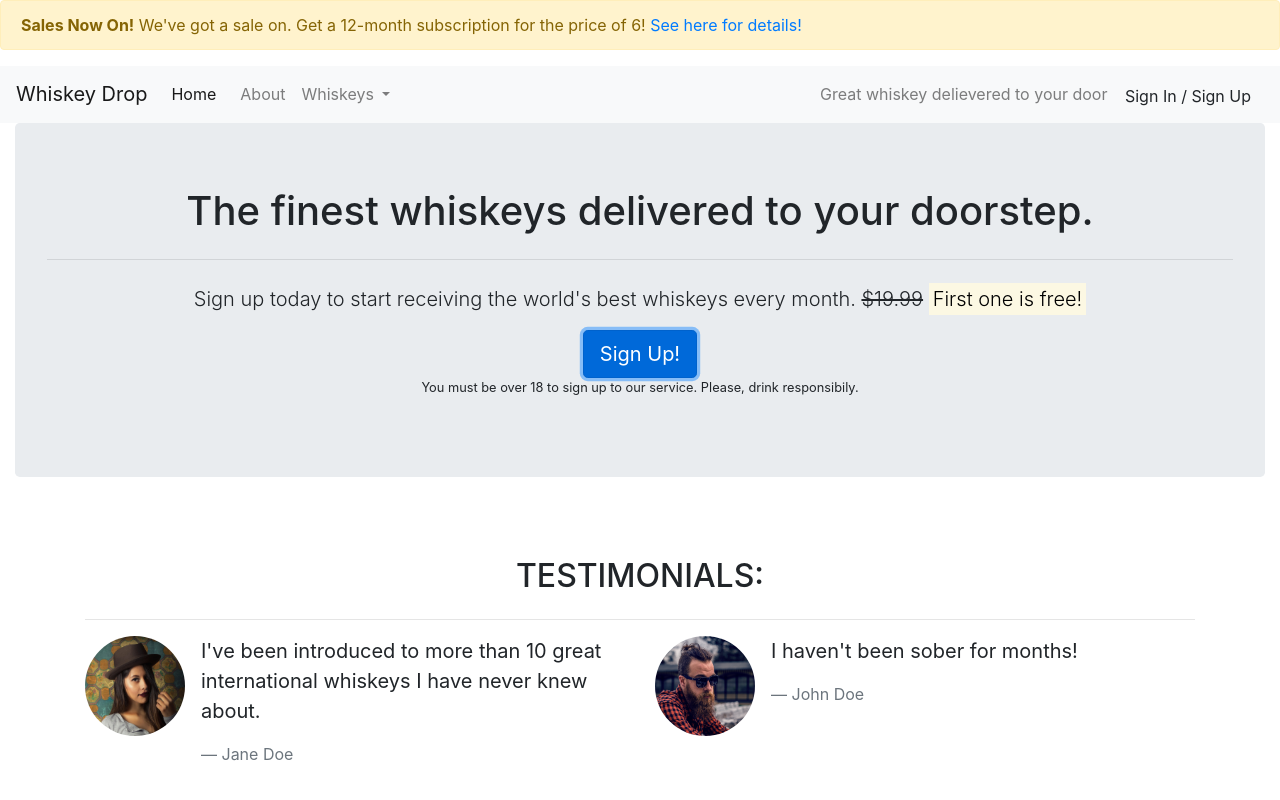
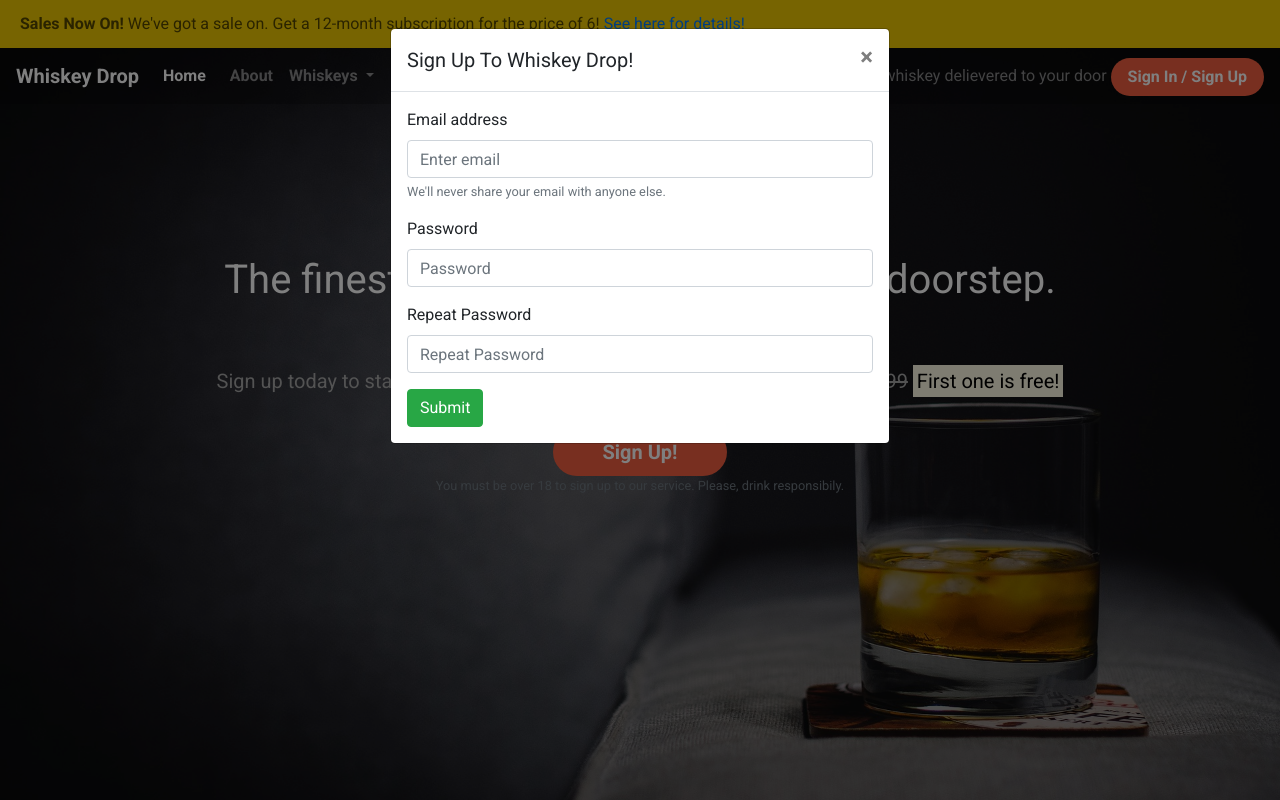
Before and after one commit to thanh-cao/whiskey-drop-exercise, a plain HTML site: page index.html in a window 1280 px wide. Both pictures are taken after a click on the button "Sign Up!". Shown: the top 800 px of the page. Drawn offline with nearby package versions, Linux system fonts and the light colour scheme.

Commit message:
Add stylesheet.css

```diff
--- /dev/null
+++ b/css/style.css
@@ -0,0 +1,101 @@
+body {
+    font-family: 'Roboto', sans-serif;
+}
+
+.sales-alert {
+    background-color: #eec802;
+    color: #544600;
+    margin-bottom: 0;
+    border-radius: 0;
+    border: none;
+}
+
+.navalert-container .col-12 {
+    padding-left: 0;
+    padding-right: 0;
+}
+.callout-container {
+    height: 100vh;
+    background: url('../images/whiskey-background.jpg') bottom right / cover no-repeat;
+    display: flex;
+    align-items: center;
+    justify-content: center;
+    position: relative;
+}
+
+.callout-container::before {
+    content: "";
+    position: absolute;
+    top: 0px;
+    right: 0px;
+    bottom: 0px;
+    left: 0px;
+    background-color: rgba(0, 0, 0, 0.4);
+}
+.navbar {
+    margin-bottom: 0;
+    width: 100%;
+    background-color: rgba(0, 0, 0, .25);
+    border: 0;
+}
+
+.navalert-container {
+    position: absolute;
+    top: 0;
+    left: 0;
+    z-index: 1;
+    padding-left: 0;
+    padding-right: 0;
+}
+
+.navbar-brand, .nav-item .nav-link, .btn.btn--cta {
+    font-weight: bold;
+}
+
+.jumbotron {
+    background-color: transparent;
+}
+
+.jumbotron .lead {
+    color: #a7a7a7;
+    margin: 2rem 0;
+}
+.btn--red {
+    color: white;
+    background-color: #f05f40;
+}
+.btn--red:hover {
+    background-color: #ea4929;
+    color: white;
+}
+
+.block-div {
+    width: 75px;
+    height: 5px;
+    background-color: black;
+}
+
+.block-div--orange {
+    background-color: #f05f40;
+}
+
+.block-div--short {
+    width: 40px;
+}
+
+.block-div--white {
+    background-color: white;
+}
+
+.feature-container-wrapper {
+    background-color: #f05f40;
+}
+
+i.fas {
+    font-size: 2.5rem;
+}
+
+section.features a.btn {
+    color: #f05f40;
+    font-weight: bold;
+}
--- a/index.html
+++ b/index.html
@@ -7,19 +7,28 @@
     <meta http-equiv="X-UA-Compatible" content="ie=edge">
     <link rel="stylesheet" href="https://cdn.jsdelivr.net/npm/bootstrap@4.6.0/dist/css/bootstrap.min.css"
         integrity="sha384-B0vP5xmATw1+K9KRQjQERJvTumQW0nPEzvF6L/Z6nronJ3oUOFUFpCjEUQouq2+l" crossorigin="anonymous">
-    <link href="style.css" rel="stylesheet" type="css/text">
-    <link rel="stylesheet" href="https://use.fontawesome.com/releases/v5.15.3/css/all.css" integrity="sha384-SZXxX4whJ79/gErwcOYf+zWLeJdY/qpuqC4cAa9rOGUstPomtqpuNWT9wdPEn2fk" crossorigin="anonymous">
+    <link rel="stylesheet" href="https://use.fontawesome.com/releases/v5.15.3/css/all.css"
+        integrity="sha384-SZXxX4whJ79/gErwcOYf+zWLeJdY/qpuqC4cAa9rOGUstPomtqpuNWT9wdPEn2fk" crossorigin="anonymous">
+    <link href="https://fonts.googleapis.com/css2?family=Roboto:wght@400;700&display=swap" rel="stylesheet">
+    <link href="css/style.css" rel="stylesheet" type="text/css">
     <title>Whiskey Drop | Taste a new whiskey every month</title>
 </head>
 
 <body>
+    <div class="container-fluid navalert-container">
         <!-- sales-alert -->
-        <div class="alert alert-warning site-wide-alert d-none d-sm-block" role="alert">
-            <strong>Sales Now On!</strong> We've got a sale on. Get a 12-month subscription for the price of 6! <a href="#">See here for details!</a>
+        <div class="container-fluid">
+            <div class="row d-none d-sm-block">
+                <div class="col-12">
+                    <div class="alert alert-warning sales-alert" role="alert">
+                        <strong>Sales Now On!</strong> We've got a sale on. Get a 12-month subscription for the price of
+                        6! <a href="#">See here for details!</a>
                     </div>
-
+                </div>
+            </div>
+        </div>
         <!-- navbar  -->
-    <nav class="navbar navbar-expand-sm navbar-light bg-light">
+        <nav class="navbar navbar-expand-sm navbar-dark">
             <a class="navbar-brand" href="#">Whiskey Drop</a>
             <button class="navbar-toggler" type="button" data-toggle="collapse" data-target="#navbarSupportedContent"
                 aria-controls="navbarSupportedContent" aria-expanded="false" aria-label="Toggle navigation">
@@ -50,23 +59,27 @@
                 </ul>
                 <div class="d-none d-md-block">
                     <span class="navbar-text my-auto">Great whiskey delievered to your door</span>
-                <a href="" class="btn btn--cta btn--red">Sign In / Sign Up</a>
+                    <a href="" class="btn btn--cta rounded-pill px-3 btn--red">Sign In / Sign Up</a>
                 </div>
             </div>
         </nav>
+    </div>
     <!-- /navbar -->
 
     <!-- callout -->
-    <div class="container-fluid">
+    <div class="container-fluid callout-container">
         <div class="row">
             <div class="col-12">
                 <section class="jumbotron text-center">
-                    <h1 class="display-6">The finest whiskeys delivered to your doorstep.</h1>
-                    <hr class="my-4">
-                    <p class="lead">Sign up today to start receiving the world's best whiskeys every month.<br class="d-block d-sm-none">
+                    <h1 class="display-6 text-white">The finest whiskeys delivered to your doorstep.</h1>
+                    <hr class="my-4 block-div block-div--orange">
+                    <p class="lead">Sign up today to start receiving the world's best whiskeys every month.<br
+                            class="d-block d-sm-none">
                         <span class="d-none d-sm-inline"><s>$19.99</s></span> <mark>First one is free!</p></mark>
-                    <a class="btn btn-primary btn-lg" href="#" role="button">Sign Up!</a>
-                    <p class="small">You must be over 18 to sign up to our service. Please, drink responsibily.</p>
+                    <a class="btn btn--cta btn--red rounded-pill btn-lg px-5" href="#" role="button" data-toggle="modal"
+                        data-target="#signupModal">Sign Up!</a>
+                    <p class="small text-muted">You must be over 18 to sign up to our service. Please, drink
+                        responsibily.</p>
                 </section>
             </div>
         </div>
@@ -81,15 +94,17 @@
                     <h2 class="text-uppercase text-center">Testimonials:</h2>
                 </div>
             </div>
-            <hr>
+            <hr class="block-div block-div--short">
             <div class="row">
                 <div class="media col-12 col-md-6">
                     <div class="d-none d-sm-block">
-                        <img src="images/girl-image.png" alt="" class="rounded-circle mr-3" height="100px" width="100px">
+                        <img src="images/girl-image.png" alt="" class="rounded-circle mr-3" height="100px"
+                            width="100px">
                     </div>
                     <div class="media-body">
                         <blockquote class="blockquote">
-                            <p>I've been introduced to more than 10 great international whiskeys I have never knew about.
+                            <p>I've been introduced to more than 10 great international whiskeys I have never knew
+                                about.
                             </p>
                             <footer class="blockquote-footer">Jane Doe</footer>
                         </blockquote>
@@ -112,41 +127,86 @@
     <!-- /testimonials -->
 
     <!-- features -->
-<div class="container text-center py-5 text-white bg-info">
+    <div class="container-fluid feature-container-wrapper">
+        <div class="container text-center py-5 text-white">
             <section class="features">
                 <div class="row">
                     <div class="col-12">
                         <h2 class="text-uppercase">Features:</h2>
                     </div>
                 </div>
-        <hr>
+                <hr class="block-div block-div--short block-div--white">
                 <div class="row">
                     <div class="col-12 col-md-6 col-lg-4 my-3">
                         <i class="fas fa-gift d-none d-sm-block"></i>
                         <h3>Feature 1 <span class="badge badge-success">NEW!</span></h3>
-                <p>Lorem ipsum dolor sit amet, consectetur adipiscing elit, sed do eiusmod tempor incididunt ut labore et dolore magna aliqua. Ut enim ad minim veniam, quis nostrud exercitation ullamco laboris nisi ut aliquip ex ea commodo consequat.</p>
+                        <p>Lorem ipsum dolor sit amet, consectetur adipiscing elit, sed do eiusmod tempor incididunt ut
+                            labore et dolore magna aliqua. Ut enim ad minim veniam, quis nostrud exercitation ullamco
+                            laboris nisi ut aliquip ex ea commodo consequat.</p>
                         <a href="" class="btn btn-sm rounded-pill px-3 btn-light">Read More</a>
                     </div>
                     <div class="col-12 col-md-6 col-lg-4 my-3">
                         <i class="fas fa-credit-card d-none d-sm-block"></i>
                         <h3>Feature 2</h3>
-                <p>Lorem ipsum dolor sit amet, consectetur adipiscing elit, sed do eiusmod tempor incididunt ut labore et dolore magna aliqua. Ut enim ad minim veniam, quis nostrud exercitation ullamco laboris nisi ut aliquip ex ea commodo consequat.</p>
+                        <p>Lorem ipsum dolor sit amet, consectetur adipiscing elit, sed do eiusmod tempor incididunt ut
+                            labore et dolore magna aliqua. Ut enim ad minim veniam, quis nostrud exercitation ullamco
+                            laboris nisi ut aliquip ex ea commodo consequat.</p>
                         <a href="" class="btn btn-sm rounded-pill px-3 btn-light">Read More</a>
                     </div>
                     <div class="col-12 d-md-none d-lg-block col-lg-4 my-3">
                         <i class="fas fa-times-circle d-none d-sm-block"></i>
                         <h3>Feature 3</h3>
-                <p>Lorem ipsum dolor sit amet, consectetur adipiscing elit, sed do eiusmod tempor incididunt ut labore et dolore magna aliqua. Ut enim ad minim veniam, quis nostrud exercitation ullamco laboris nisi ut aliquip ex ea commodo consequat.</p>
+                        <p>Lorem ipsum dolor sit amet, consectetur adipiscing elit, sed do eiusmod tempor incididunt ut
+                            labore et dolore magna aliqua. Ut enim ad minim veniam, quis nostrud exercitation ullamco
+                            laboris nisi ut aliquip ex ea commodo consequat.</p>
                         <a href="" class="btn btn-sm rounded-pill px-3 btn-light">Read More</a>
                     </div>
                 </div>
             </section>
         </div>
+    </div>
     <!-- /features -->
 
-
-    <script src="https://code.jquery.com/jquery-3.5.1.slim.min.js" integrity="sha384-DfXdz2htPH0lsSSs5nCTpuj/zy4C+OGpamoFVy38MVBnE+IbbVYUew+OrCXaRkfj" crossorigin="anonymous"></script>
-    <script src="https://cdn.jsdelivr.net/npm/bootstrap@4.6.0/dist/js/bootstrap.bundle.min.js" integrity="sha384-Piv4xVNRyMGpqkS2by6br4gNJ7DXjqk09RmUpJ8jgGtD7zP9yug3goQfGII0yAns" crossorigin="anonymous"></script>
+    <!-- Modal -->
+    <div class="modal fade" id="signupModal" tabindex="-1" aria-labelledby="signupModal" aria-hidden="true">
+        <div class="modal-dialog">
+            <div class="modal-content">
+                <div class="modal-header">
+                    <h5 class="modal-title" id="exampleModalLabel">Sign Up To Whiskey Drop!</h5>
+                    <button type="button" class="close" data-dismiss="modal" aria-label="Close">
+                        <span aria-hidden="true">&times;</span>
+                    </button>
+                </div>
+                <div class="modal-body">
+                    <form>
+                        <div class="form-group">
+                            <label for="email">Email address</label>
+                            <input type="email" class="form-control" id="email" aria-describedby="emailHelp"
+                                placeholder="Enter email">
+                            <small id="emailHelp" class="form-text text-muted">We'll never share your email with anyone
+                                else.</small>
+                        </div>
+                        <div class="form-group">
+                            <label for="password">Password</label>
+                            <input type="password" class="form-control" id="password" placeholder="Password">
+                        </div>
+                        <div class="form-group">
+                            <label for="passwordRepeat">Repeat Password</label>
+                            <input type="password" class="form-control" id="passwordRepeat"
+                                placeholder="Repeat Password">
+                        </div>
+                        <button type="submit" class="btn btn-success">Submit</button>
+                    </form>
+                </div>
+            </div>
+        </div>
+    </div>
+    <script src="https://code.jquery.com/jquery-3.5.1.slim.min.js"
+        integrity="sha384-DfXdz2htPH0lsSSs5nCTpuj/zy4C+OGpamoFVy38MVBnE+IbbVYUew+OrCXaRkfj"
+        crossorigin="anonymous"></script>
+    <script src="https://cdn.jsdelivr.net/npm/bootstrap@4.6.0/dist/js/bootstrap.bundle.min.js"
+        integrity="sha384-Piv4xVNRyMGpqkS2by6br4gNJ7DXjqk09RmUpJ8jgGtD7zP9yug3goQfGII0yAns"
+        crossorigin="anonymous"></script>
 </body>
 
 </html>
```
Also changed, not shown: 1 other file. Lines whose indentation alone changed are shown as unchanged.
